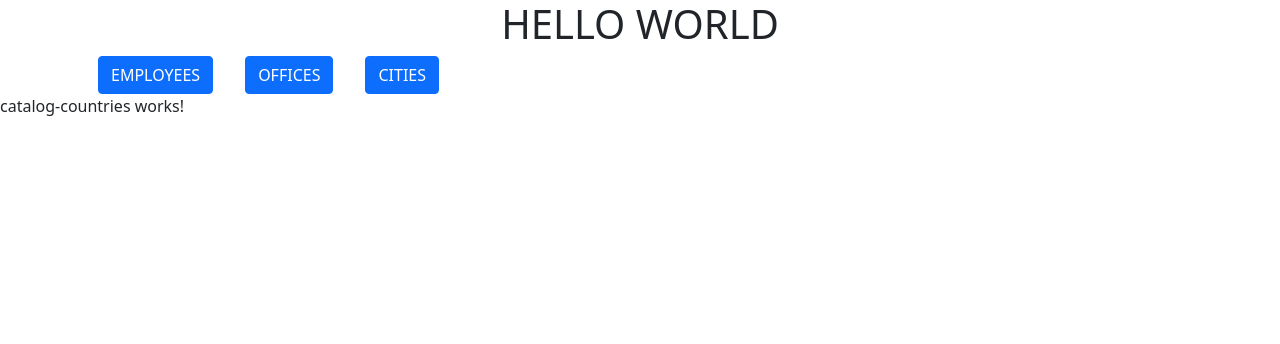
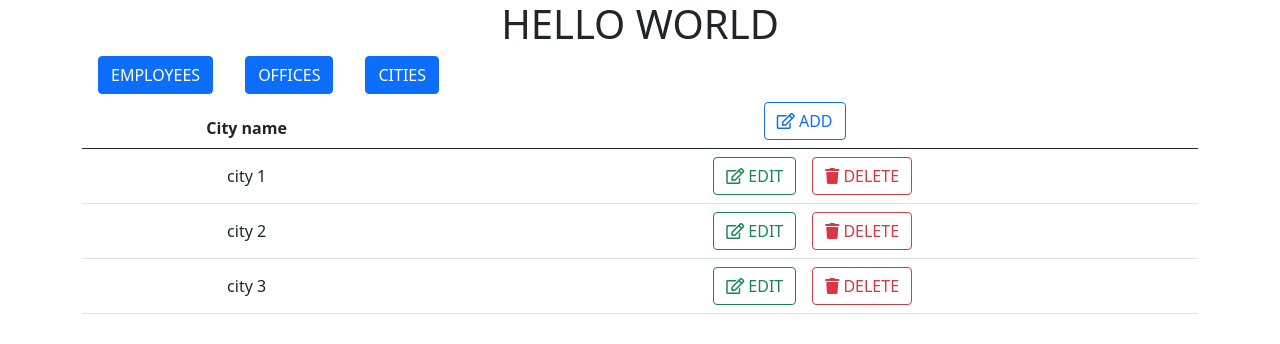
Before and after one commit to GamalielLeon/PrimerCRUD, an Angular app: page /cities in a window 1280 px wide. Shown: the top 344 px of the page. Built offline with nearby package versions, Linux system fonts and the light colour scheme.

Commit message:
add a table and its respective code to catalog-countries.component

```diff
--- a/src/app/app-routing.module.ts
+++ b/src/app/app-routing.module.ts
@@ -9,7 +9,7 @@ const routes: Routes = [
   {path: 'employees', component: CatalogEmployeesComponent},
   {path: 'offices', component: CatalogOfficesComponent},
   {path: 'cities', component: CatalogCountriesComponent},
-  {path: '**', redirectTo: 'home'}
+  {path: '**', pathMatch: 'full', redirectTo: ''}
 ];
 
 @NgModule({
--- a/src/app/app.component.html
+++ b/src/app/app.component.html
@@ -3,6 +3,4 @@
     <app-navigation-bar></app-navigation-bar>
 </header>
 
-
-
 <router-outlet></router-outlet>
--- a/src/app/components/catalog-countries/catalog-countries.component.html
+++ b/src/app/components/catalog-countries/catalog-countries.component.html
@@ -1 +1,21 @@
-<p>catalog-countries works!</p>
+<section class="container">
+    <table class="table table-hover text-center align-middle table-responsive">
+        <thead>
+            <tr>
+                <th scope="col">City name</th>
+                <th scope="col">
+                    <button class="btn btn-outline-primary mx-3" (click)="addCity()"> <span class="far fa-edit"></span> ADD </button>
+                </th>
+            </tr>
+        </thead>
+        <tbody>
+            <tr class="align-self-center" *ngFor="let city of cities; let i=index">
+                <td>{{city}}</td>
+                <td>
+                    <button class="btn btn-outline-success mx-3" (click)="editCity(i)"> <span class="far fa-edit"></span> EDIT </button>
+                    <button class="btn btn-outline-danger" (click)="deleteCity(i)"> <span class="fas fa-trash"></span> DELETE </button>
+                </td>
+            </tr>
+        </tbody>
+    </table>
+</section>
--- a/src/app/components/catalog-countries/catalog-countries.component.ts
+++ b/src/app/components/catalog-countries/catalog-countries.component.ts
@@ -6,10 +6,23 @@ import { Component, OnInit } from '@angular/core';
   styleUrls: ['./catalog-countries.component.css']
 })
 export class CatalogCountriesComponent implements OnInit {
+  cities: string[] = ['city 1', 'city 2', 'city 3'];
 
   constructor() { }
 
   ngOnInit(): void {
   }
 
+  addCity(): void{
+    console.log('add city');
+  }
+
+  editCity(index: number): void{
+    console.log(index);
+  }
+
+  deleteCity(index: number): void{
+    console.log(index);
+  }
+
 }
```
